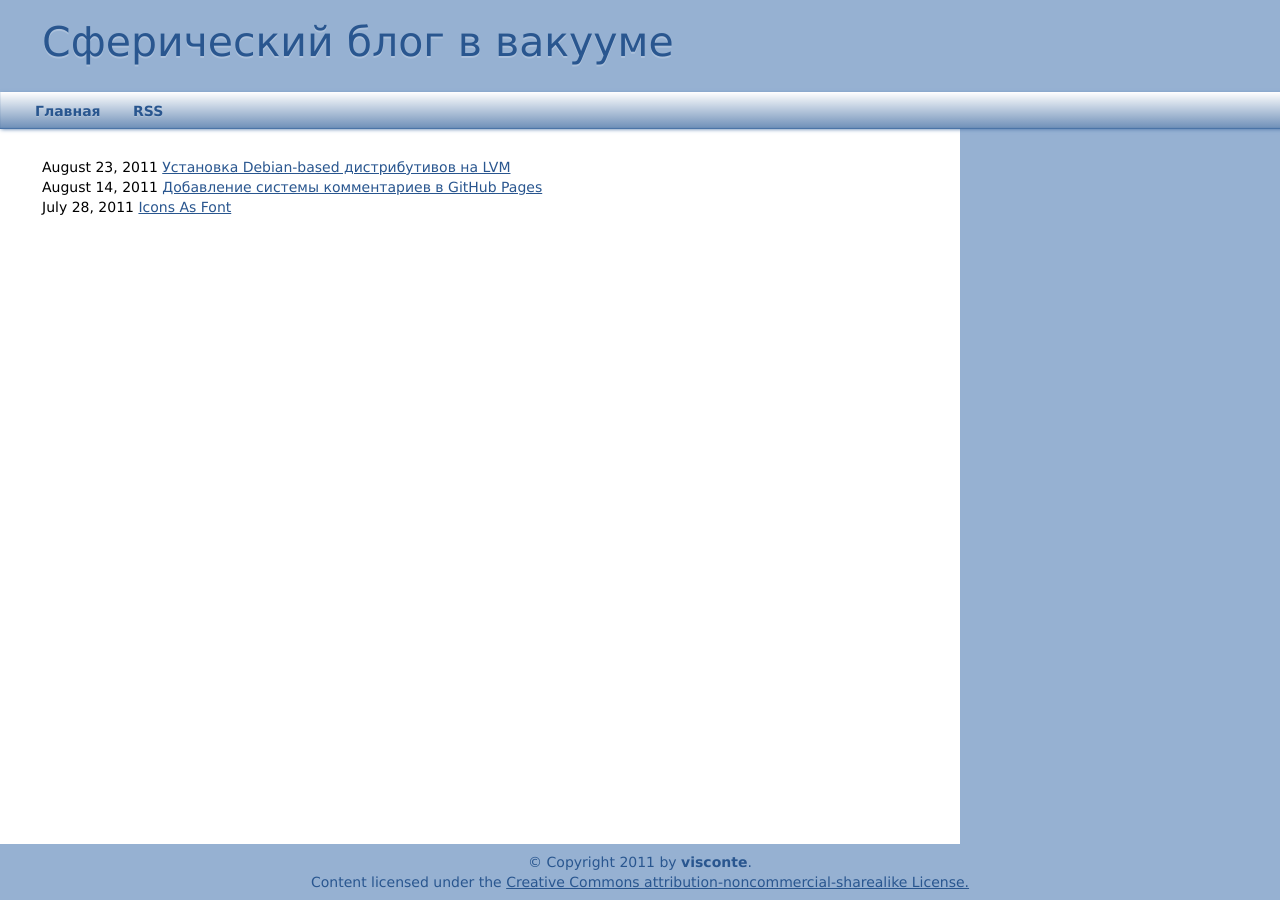
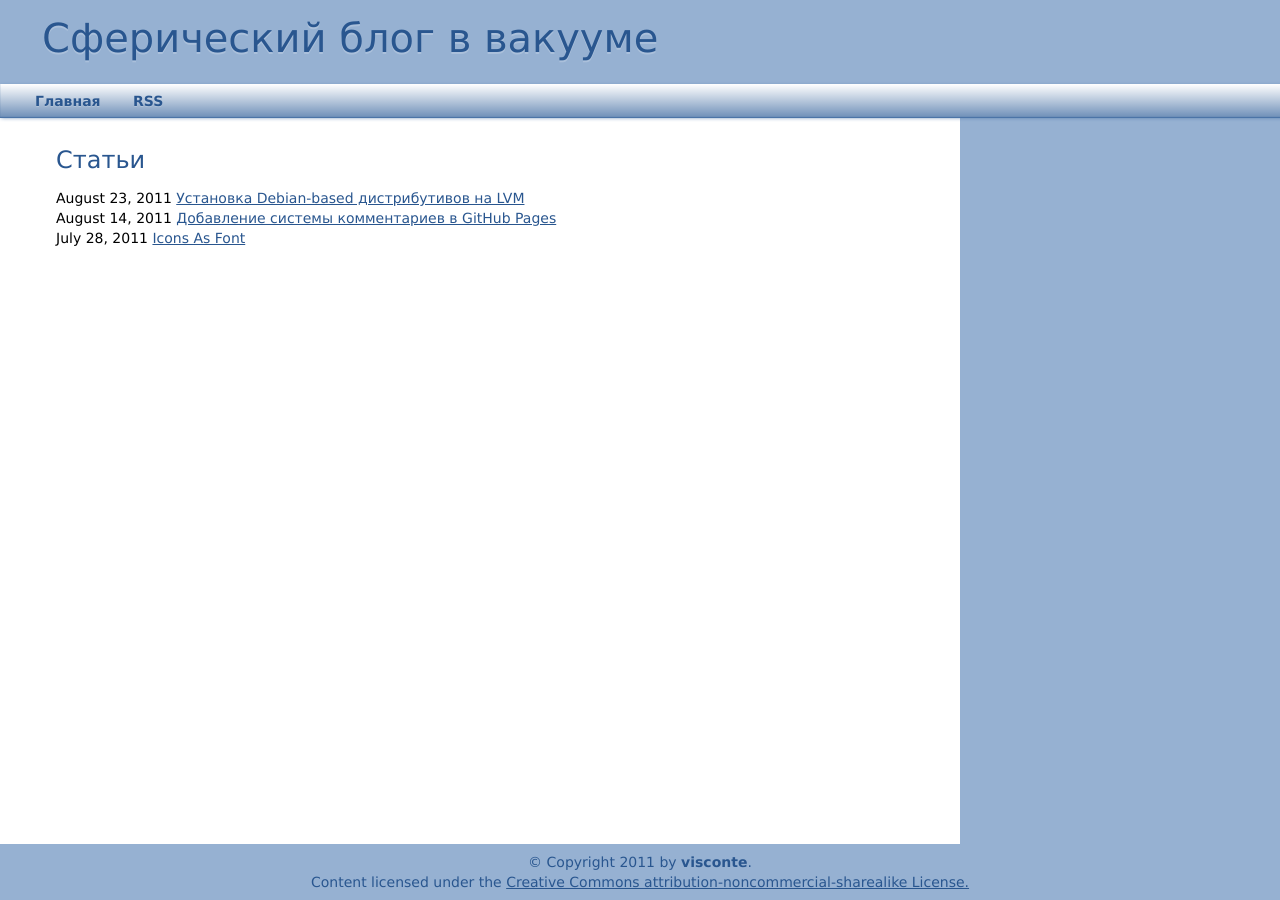
Before and after one commit to visconte/visconte.github.com, a Jekyll site: the page built from index.html, in a window 1280 px wide. Built offline with Jekyll 4.4.1, drawn with Linux system fonts in a browser that asks for light colours.

Commit message:
improved design

```diff
--- a/css/screen.css
+++ b/css/screen.css
@@ -44,14 +44,14 @@ a {
     background: #fff;
 }
 #header-wrapper {
-    height: 6.6em;
+    height: 6em;
     padding-left: 3em;
     display: table;
     background: #96b1d2;
 }
 #crosscol-wrapper {
     display: table;
-    height: 2.6em;
+    height: 34px;
     padding-left: 2.5em;
 
     background-color: #4771a5; /* for non CSS3 browsers */
@@ -101,7 +101,7 @@ a {
     white-space: nowrap;
 }
 #header-wrapper .header a {
-    font-size: 41px;
+    font-size: 40px;
     text-decoration: none;
     text-shadow: 0 2px rgba(255,255,255,.2);
 }
@@ -110,7 +110,6 @@ a {
     display: table-cell;
     vertical-align: middle;
     white-space: nowrap;
-    cursor: pointer;
 }
 #crosscol-wrapper ul.PageList li {
     display: inline-block;
@@ -130,23 +129,24 @@ a {
     text-align: center;
 }
 
+#home {
+    padding: 2em 1.5em 1em 4em;
+}
+#post {
+    padding: 2em 1.5em 0 4em;
+}
+#comments {
+    padding: 0 1.5em 1em 4em;
+}
+
 #main ul, #main ol {
     list-style-position: outside;
+    margin: 1em 0;
     margin-left: 2em;
 }
 #home ul {
     list-style: none;
-    margin-left: 0;
-}
-#home {
-    padding: 2em 1.5em 1em 3em;
-}
-#post {
-    padding: 1.5em 1.5em 0 3em;
-    margin-bottom: 1em;
-}
-#comments {
-    padding: 0 1.5em 1em 3em;
+    margin: 1em 0;
 }
 #home > p, #post > p,
 #comments > p {
--- a/index.html
+++ b/index.html
@@ -2,8 +2,8 @@
 layout: default
 title: Сферический блог в вакууме
 ---
-
 <div id="home">
+  <h2>Статьи</h2>
   <ul>
     {% for post in site.posts %}
     <li>
```
